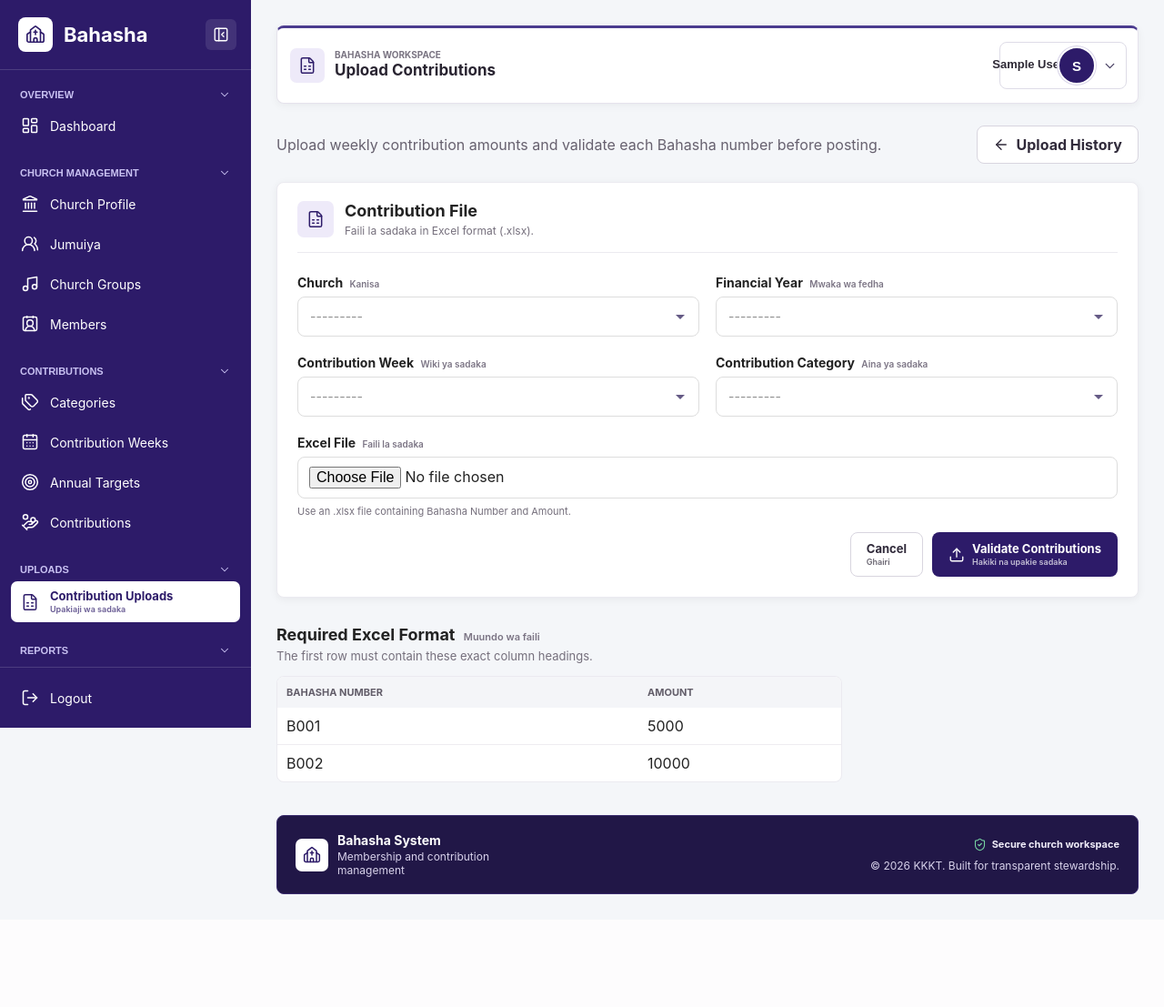
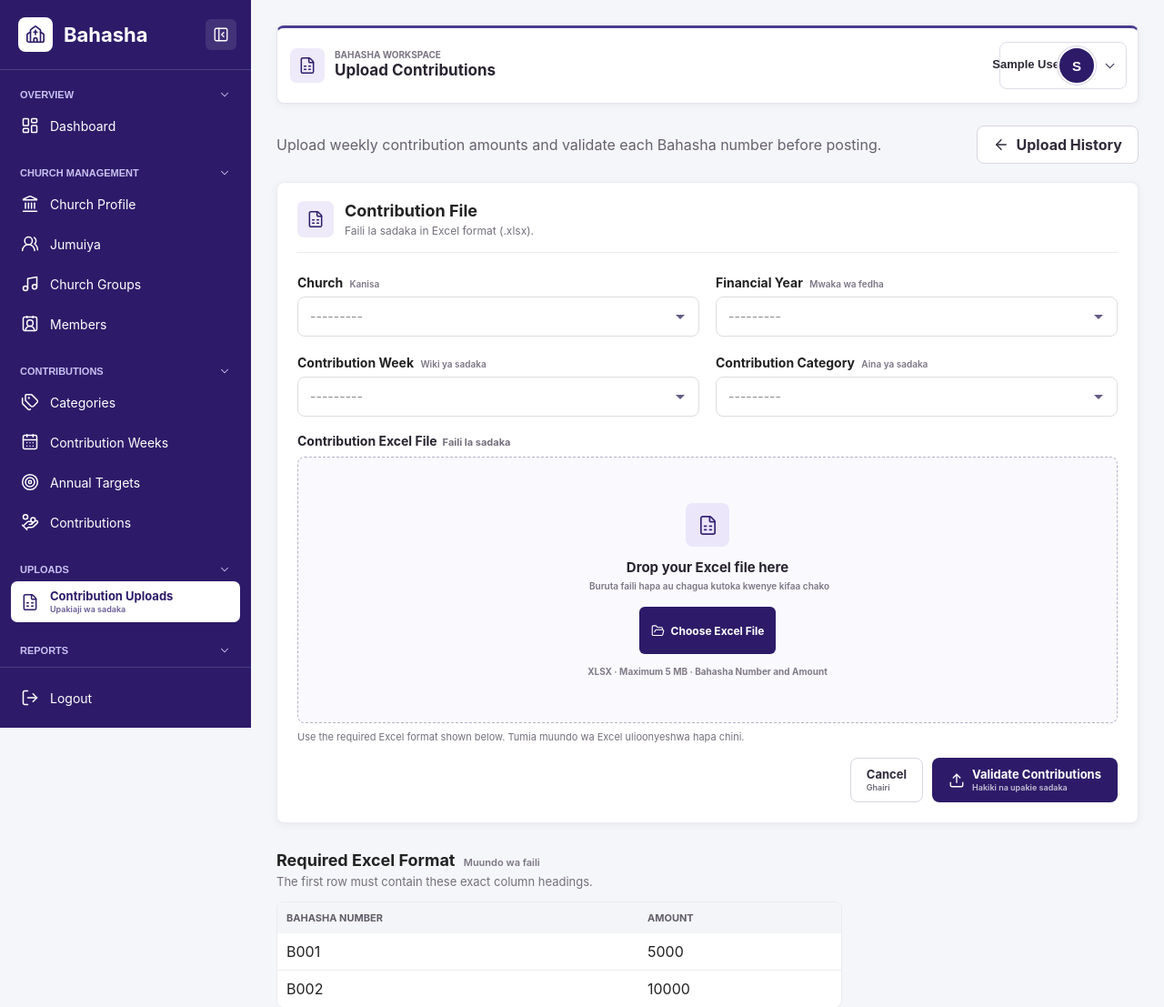
Before and after one commit to Oswaldgerald/bahasha-web, a Django app: page /web/excel-uploads/create/ in a window 1280 px wide. Shown: the top 1107 px of the page at 91% size. Before the commit the page ends 983 px from the top, so only its background shows below. Run offline with Django 5.2, Linux system fonts and the light colour scheme; the visitor is signed in with stand-in values (Sample User, id 1); data that the repository does not hold is empty; parts of the project's set-up code (start-up, migrations or seed data) failed here and were passed over.

Commit message:
Improve contribution Excel upload control

```diff
--- a/static/css/contribution-uploads.css
+++ b/static/css/contribution-uploads.css
@@ -129,10 +129,198 @@
     grid-column: 1 / -1;
 }
 
-.upload-file-field p {
+.upload-file-heading {
+    align-items: baseline;
+    display: flex;
+    flex-wrap: wrap;
+    gap: 6px;
+    margin-bottom: 9px;
+}
+
+.upload-file-heading label {
+    color: #28232f;
+    font-size: 14px;
+    font-weight: 750;
+}
+
+.upload-file-heading small {
     color: #756f7c;
     font-size: 11px;
-    margin: 7px 0 0;
+    font-weight: 650;
+}
+
+.contribution-file-dropzone {
+    align-items: center;
+    background: #fafafe;
+    border: 1.5px dashed #b7b0c9;
+    border-radius: 8px;
+    cursor: pointer;
+    display: flex;
+    flex-direction: column;
+    justify-content: center;
+    min-height: 235px;
+    padding: 28px 20px;
+    position: relative;
+    text-align: center;
+    transition: background-color 160ms ease, border-color 160ms ease, box-shadow 160ms ease;
+}
+
+.contribution-file-dropzone:hover,
+.contribution-file-dropzone:focus-within,
+.upload-file-field.is-dragging .contribution-file-dropzone {
+    background: #f6f3ff;
+    border-color: #563ca0;
+    box-shadow: 0 0 0 3px rgba(86, 60, 160, 0.1);
+}
+
+.contribution-file-dropzone input[type="file"] {
+    height: 1px;
+    margin: 0;
+    opacity: 0;
+    overflow: hidden;
+    padding: 0;
+    position: absolute;
+    width: 1px;
+}
+
+.contribution-file-dropzone-icon {
+    align-items: center;
+    background: #ebe6fa;
+    border-radius: 8px;
+    color: #382477;
+    display: inline-flex;
+    height: 48px;
+    justify-content: center;
+    margin-bottom: 13px;
+    width: 48px;
+}
+
+.contribution-file-dropzone-icon svg {
+    height: 23px;
+    width: 23px;
+}
+
+.contribution-file-dropzone-copy strong,
+.contribution-file-dropzone-copy small {
+    display: block;
+}
+
+.contribution-file-dropzone-copy strong {
+    color: #28232f;
+    font-size: 15px;
+}
+
+.contribution-file-dropzone-copy small {
+    color: #756f7c;
+    font-size: 11px;
+    margin-top: 5px;
+}
+
+.contribution-file-browse {
+    align-items: center;
+    background: #2d1b69;
+    border-radius: 6px;
+    color: white;
+    display: inline-flex;
+    font-size: 12px;
+    font-weight: 750;
+    gap: 7px;
+    margin-top: 17px;
+    min-height: 36px;
+    padding: 8px 13px;
+}
+
+.contribution-file-browse svg {
+    height: 15px;
+    width: 15px;
+}
+
+.contribution-file-limits {
+    color: #817a89;
+    font-size: 10px;
+    margin-top: 13px;
+}
+
+.contribution-file-selection {
+    align-items: center;
+    background: #f4faf7;
+    border: 1px solid #cce4d7;
+    border-radius: 8px;
+    display: flex;
+    gap: 11px;
+    margin-top: 10px;
+    padding: 10px 12px;
+}
+
+.contribution-file-selection[hidden] {
+    display: none;
+}
+
+.contribution-file-selection-icon {
+    align-items: center;
+    background: #dff1e7;
+    border-radius: 6px;
+    color: #19724f;
+    display: inline-flex;
+    flex: 0 0 34px;
+    height: 34px;
+    justify-content: center;
+}
+
+.contribution-file-selection-icon svg,
+.contribution-file-remove svg {
+    height: 17px;
+    width: 17px;
+}
+
+.contribution-file-selection-copy {
+    min-width: 0;
+}
+
+.contribution-file-selection-copy strong,
+.contribution-file-selection-copy small {
+    display: block;
+}
+
+.contribution-file-selection-copy strong {
+    color: #28232f;
+    font-size: 12px;
+    overflow: hidden;
+    text-overflow: ellipsis;
+    white-space: nowrap;
+}
+
+.contribution-file-selection-copy small {
+    color: #587064;
+    font-size: 10px;
+    margin-top: 3px;
+}
+
+.contribution-file-remove {
+    align-items: center;
+    background: transparent;
+    border: 0;
+    border-radius: 6px;
+    color: #6f6876;
+    cursor: pointer;
+    display: inline-flex;
+    flex: 0 0 34px;
+    height: 34px;
+    justify-content: center;
+    margin-left: auto;
+    padding: 0;
+}
+
+.contribution-file-remove:hover,
+.contribution-file-remove:focus-visible {
+    background: #e5ede9;
+    color: #28232f;
+}
+
+.contribution-file-help {
+    color: #756f7c;
+    font-size: 11px;
+    margin: 8px 0 0;
 }
 
 .contribution-upload-actions {
@@ -326,4 +514,9 @@
     .contribution-upload-actions .btn-secondary {
         width: 100%;
     }
+
+    .contribution-file-dropzone {
+        min-height: 210px;
+        padding: 24px 14px;
+    }
 }
--- /dev/null
+++ b/static/js/contribution-uploads.js
@@ -0,0 +1,70 @@
+document.addEventListener("DOMContentLoaded", () => {
+    const input = document.querySelector("[data-contribution-file-input]");
+    const dropzone = document.querySelector("[data-contribution-file-dropzone]");
+    const selection = document.querySelector("[data-contribution-file-selection]");
+    const fileName = document.querySelector("[data-contribution-file-name]");
+    const fileSize = document.querySelector("[data-contribution-file-size]");
+    const removeButton = document.querySelector("[data-contribution-file-remove]");
+
+    if (!input || !dropzone || !selection || !fileName || !fileSize) {
+        return;
+    }
+
+    const formatFileSize = (bytes) => {
+        if (bytes < 1024) {
+            return `${bytes} B`;
+        }
+        if (bytes < 1024 * 1024) {
+            return `${(bytes / 1024).toFixed(1)} KB`;
+        }
+        return `${(bytes / (1024 * 1024)).toFixed(1)} MB`;
+    };
+
+    const updateSelection = () => {
+        const file = input.files?.[0];
+        selection.hidden = !file;
+        dropzone.classList.toggle("has-file", Boolean(file));
+
+        if (file) {
+            fileName.textContent = file.name;
+            fileSize.textContent = `${formatFileSize(file.size)} · Ready to validate / Tayari kuhakikiwa`;
+        } else {
+            fileName.textContent = "";
+            fileSize.textContent = "";
+        }
+    };
+
+    input.addEventListener("change", updateSelection);
+
+    ["dragenter", "dragover"].forEach((eventName) => {
+        dropzone.addEventListener(eventName, (event) => {
+            event.preventDefault();
+            dropzone.classList.add("is-dragging");
+        });
+    });
+
+    ["dragleave", "drop"].forEach((eventName) => {
+        dropzone.addEventListener(eventName, (event) => {
+            event.preventDefault();
+            dropzone.classList.remove("is-dragging");
+        });
+    });
+
+    dropzone.addEventListener("drop", (event) => {
+        const [file] = event.dataTransfer?.files || [];
+        if (!file) {
+            return;
+        }
+
+        const transfer = new DataTransfer();
+        transfer.items.add(file);
+        input.files = transfer.files;
+        input.dispatchEvent(new Event("change", { bubbles: true }));
+    });
+
+    removeButton?.addEventListener("click", () => {
+        input.value = "";
+        updateSelection();
+        input.focus();
+    });
+});
--- a/templates/excel_uploads/create.html
+++ b/templates/excel_uploads/create.html
@@ -2,6 +2,7 @@
 {% load static %}
 
 {% block extra_css %}<link rel="stylesheet" href="{% static 'css/contribution-uploads.css' %}">{% endblock %}
+{% block extra_js %}<script src="{% static 'js/contribution-uploads.js' %}" defer></script>{% endblock %}
 
 {% block content %}
 <div class="list-toolbar contribution-upload-toolbar">
@@ -23,7 +24,41 @@
             <div><label for="{{ form.financial_year.id_for_label }}">Financial Year <small>Mwaka wa fedha</small></label>{{ form.financial_year }}{{ form.financial_year.errors }}</div>
             <div><label for="{{ form.contribution_week.id_for_label }}">Contribution Week <small>Wiki ya sadaka</small></label>{{ form.contribution_week }}{{ form.contribution_week.errors }}</div>
             <div><label for="{{ form.selected_category.id_for_label }}">Contribution Category <small>Aina ya sadaka</small></label>{{ form.selected_category }}{{ form.selected_category.errors }}</div>
-            <div class="upload-file-field"><label for="{{ form.file.id_for_label }}">Excel File <small>Faili la sadaka</small></label>{{ form.file }}{{ form.file.errors }}<p>Use an .xlsx file containing Bahasha Number and Amount.</p></div>
+            <div class="upload-file-field" data-contribution-file-dropzone>
+                <div class="upload-file-heading">
+                    <label for="{{ form.file.id_for_label }}">Contribution Excel File</label>
+                    <small>Faili la sadaka</small>
+                </div>
+                <label class="contribution-file-dropzone" for="{{ form.file.id_for_label }}">
+                    {{ form.file }}
+                    <span class="contribution-file-dropzone-icon" aria-hidden="true">
+                        <i data-lucide="file-spreadsheet"></i>
+                    </span>
+                    <span class="contribution-file-dropzone-copy">
+                        <strong>Drop your Excel file here</strong>
+                        <small>Buruta faili hapa au chagua kutoka kwenye kifaa chako</small>
+                    </span>
+                    <span class="contribution-file-browse">
+                        <i data-lucide="folder-open" aria-hidden="true"></i>
+                        Choose Excel File
+                    </span>
+                    <span class="contribution-file-limits">XLSX &middot; Maximum 5 MB &middot; Bahasha Number and Amount</span>
+                </label>
+                <div class="contribution-file-selection" data-contribution-file-selection hidden aria-live="polite">
+                    <span class="contribution-file-selection-icon" aria-hidden="true">
+                        <i data-lucide="file-check"></i>
+                    </span>
+                    <span class="contribution-file-selection-copy">
+                        <strong data-contribution-file-name></strong>
+                        <small data-contribution-file-size></small>
+                    </span>
+                    <button type="button" class="contribution-file-remove" data-contribution-file-remove aria-label="Remove selected contribution file" title="Remove selected file">
+                        <i data-lucide="x" aria-hidden="true"></i>
+                    </button>
+                </div>
+                {{ form.file.errors }}
+                <p class="contribution-file-help">Use the required Excel format shown below. Tumia muundo wa Excel ulioonyeshwa hapa chini.</p>
+            </div>
         </div>
         <div class="form-actions contribution-upload-actions">
             <a href="{% url 'web_excel_uploads' %}" class="btn-secondary"><span class="upload-button-copy"><strong>Cancel</strong><small>Ghairi</small></span></a>
--- a/web/forms.py
+++ b/web/forms.py
@@ -133,6 +133,22 @@
             "selected_category",
             "file",
         ]
+        widgets = {
+            "file": forms.FileInput(
+                attrs={
+                    "accept": ".xlsx,application/vnd.openxmlformats-officedocument.spreadsheetml.sheet",
+                    "data-contribution-file-input": "true",
+                }
+            )
+        }
+
+    def clean_file(self):
+        uploaded_file = self.cleaned_data["file"]
+        if not uploaded_file.name.lower().endswith(".xlsx"):
+            raise forms.ValidationError("Upload an Excel file with the .xlsx extension.")
+        if uploaded_file.size > 5 * 1024 * 1024:
+            raise forms.ValidationError("The contribution file must not exceed 5 MB.")
+        return uploaded_file
 
 
 # Church Management Form
```
Also changed, not shown: web/tests.py (+30 -0 lines).
